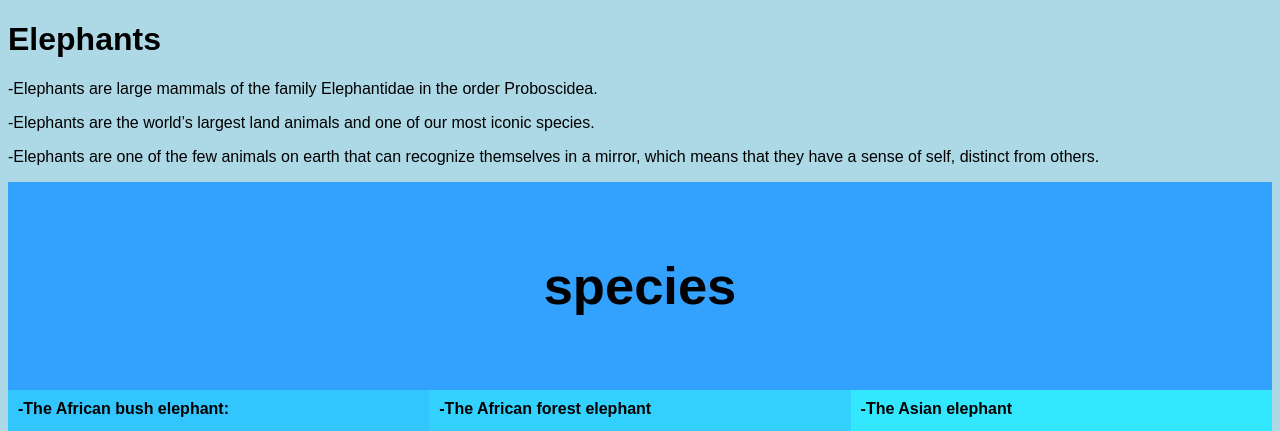
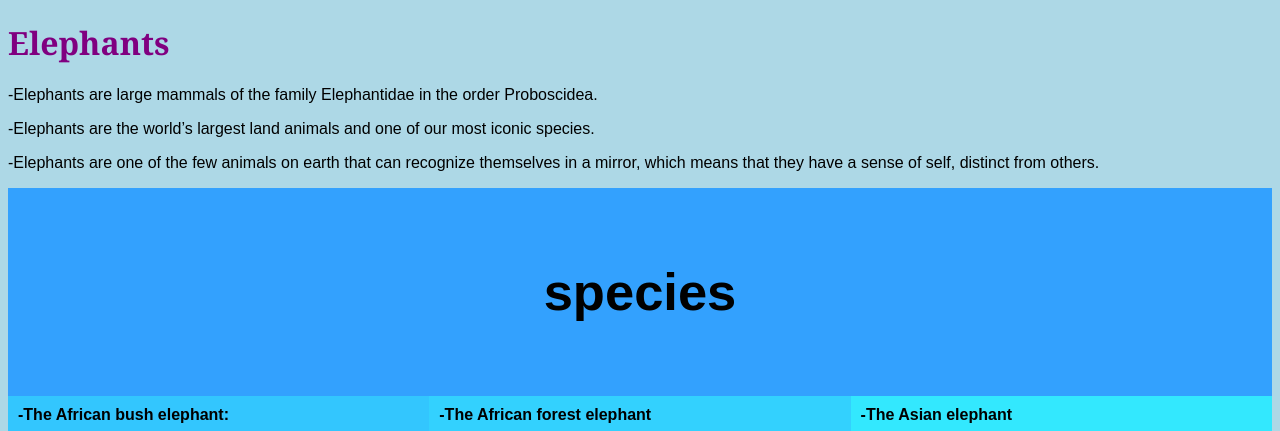
Before and after one commit to Maria707/GWC-S, a plain HTML site: page ele.html in a window 1280 px wide. Shown: the top 431 px of the page. Drawn offline with Linux system fonts and the light colour scheme.

Commit message:
Update ele.html

```diff
--- a/ele.html
+++ b/ele.html
@@ -1,6 +1,8 @@
 <!DOCTYPE html>
 <html lang="en">
 <head>
+    <link href="https://fonts.googleapis.com/css?family=Noto+Serif:700&display=swap" rel="stylesheet">
+    <link rel="stylesheet" type= "text/css" href="style.css">
 <title>CSS Template</title>
 <meta charset="utf-8">
 <meta name="viewport" content="width=device-width, initial-scale=1">
```
